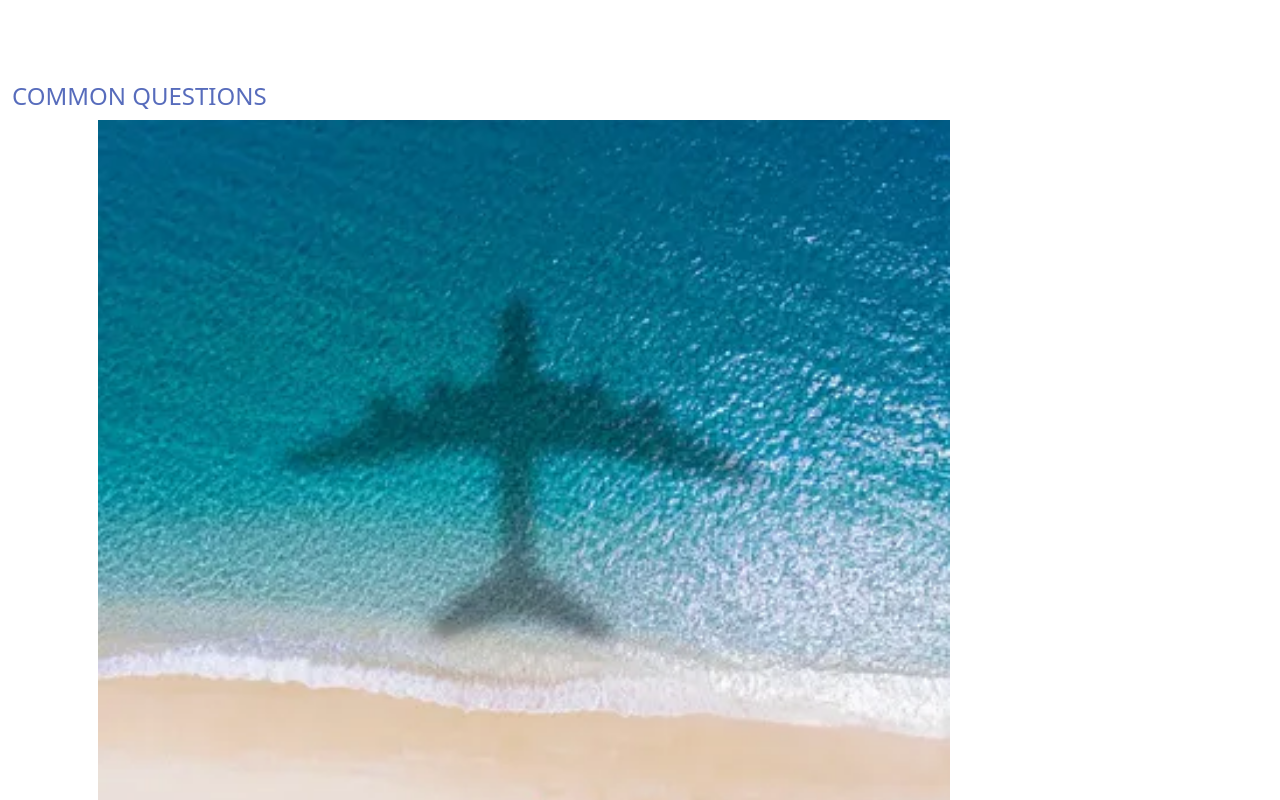
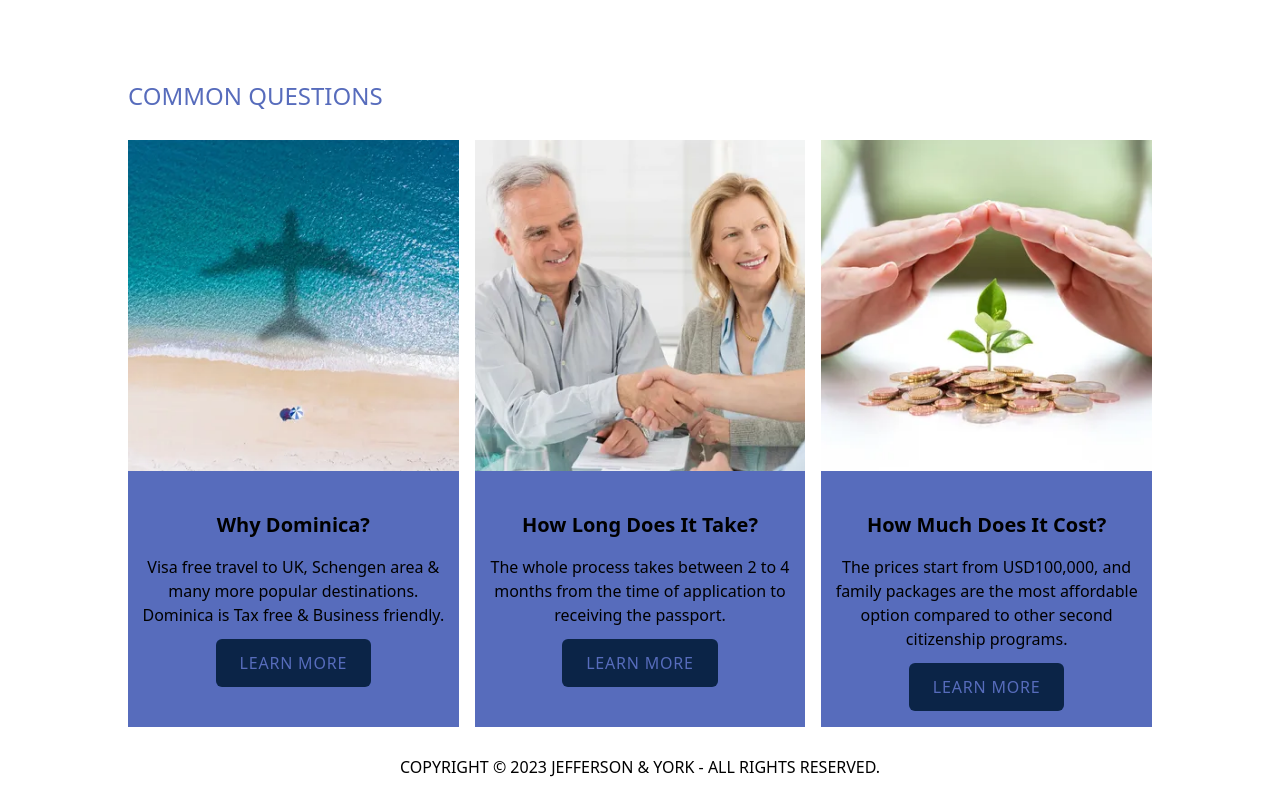
Before and after one commit to Caribbeandxb/cmc-final, a Next.js app: page / in a window 1280 px wide. Shown: the part 1240-2040 px from the top of the page. Built offline with nearby package versions, Linux system fonts and the light colour scheme.

Commit message:
change and fix commonQ suffix

```diff
--- a/src/components/layouts/index.js
+++ b/src/components/layouts/index.js
@@ -1,5 +1,5 @@
 const Layout = ({ children }) => {
-  return <main className=' min-h-screen max-w-5xl  mx-3'>{children}</main>;
+  return <main className=' min-h-screen max-w-5xl  mx-auto'>{children}</main>;
 };
 
 export default Layout;
--- a/src/components/shared/CommonQuestions.js
+++ b/src/components/shared/CommonQuestions.jsx
@@ -8,8 +8,8 @@ const CommonQuestions = () => {
       <h3 className='text-mainLightColor text-2xl my-2 uppercase'>
         common questions
       </h3>
-      <article className='flex items-center flex-col w-full'>
-        <div className='mb-5'>
+      <article className='flex items-center flex-col w-full lg:grid lg:grid-cols-3 lg:gap-4'>
+        <div className='my-5'>
           {/* why dominica */}
           <div className='w-full'>
             <Image
@@ -20,9 +20,9 @@ const CommonQuestions = () => {
               alt='why dominica'
             />
           </div>
-          <div className='max-h-64 py-6 w-full bg-mainLightColor text-center'>
+          <div className='max-h-64  py-6 w-full bg-mainLightColor text-center'>
             <h4 className='my-4 font-bold text-xl'>Why Dominica?</h4>
-            <p className='my-3 font-light w-1/2 mx-auto'>
+            <p className='my-3 font-light w-1/2 mx-auto lg:w-full lg:mx-0 lg:px-1'>
               Visa free travel to UK, Schengen area & many more popular
               destinations. Dominica is Tax free & Business friendly.
             </p>
@@ -46,7 +46,7 @@ const CommonQuestions = () => {
           </div>
           <div className='max-h-64 py-6 w-full bg-mainLightColor text-center'>
             <h4 className='my-4 font-bold text-xl'>How Long Does It Take?</h4>
-            <p className='my-3 font-light w-1/2 mx-auto'>
+            <p className='my-3 font-light w-1/2 mx-auto lg:w-full lg:mx-0 lg:px-1'>
               The whole process takes between 2 to 4 months from the time of
               application to receiving the passport.
             </p>
@@ -70,7 +70,7 @@ const CommonQuestions = () => {
           </div>
           <div className='max-h-64 py-6 w-full bg-mainLightColor text-center'>
             <h4 className='my-4 font-bold text-xl'>How Much Does It Cost?</h4>
-            <p className='my-3 font-light w-1/2 mx-auto'>
+            <p className='my-3 font-light w-1/2 mx-auto lg:w-full lg:mx-0 lg:px-1'>
               The prices start from USD100,000, and family packages are the most
               affordable option compared to other second citizenship programs.
             </p>
```
